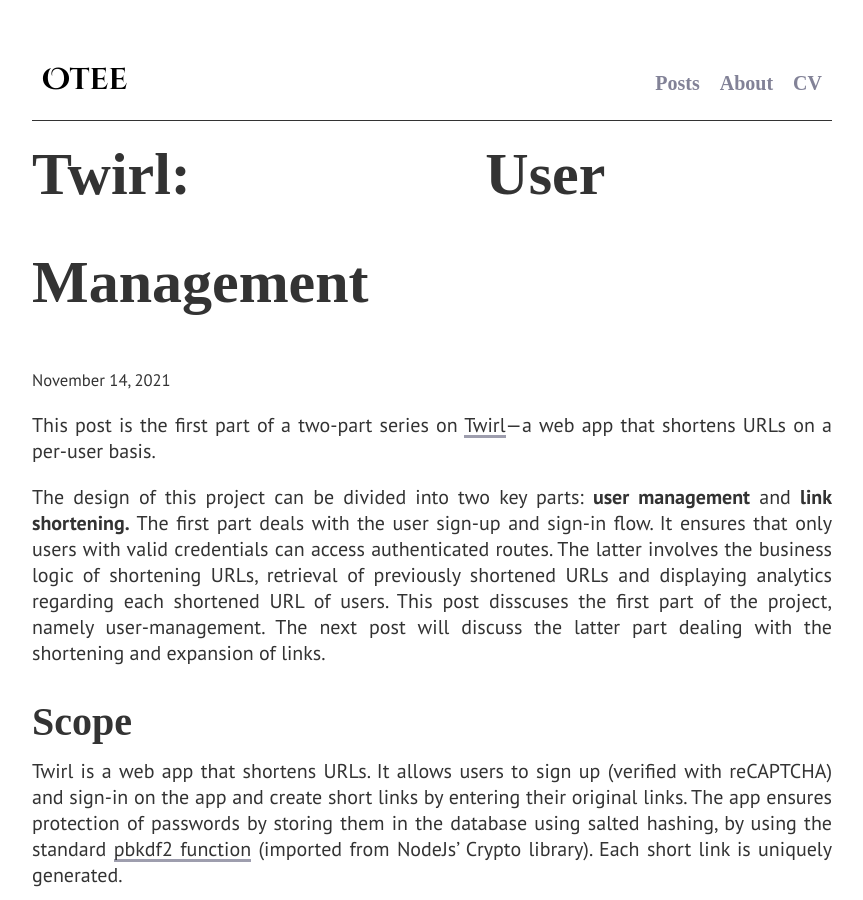
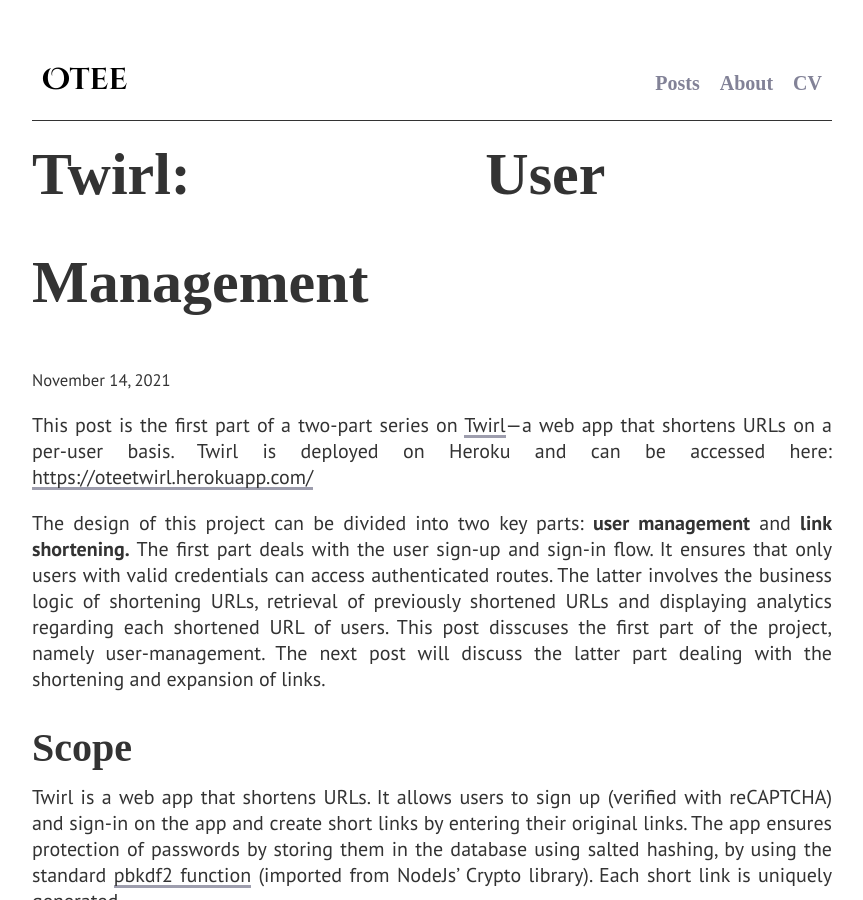
Before and after one commit to oitee/oitee.github.io, a Jekyll site: the page built from _posts/2021-11-14-twirl-user-management.md, in a window 1280 px wide and 900 px high. Shown: the whole window, without its empty margins (208-1071 px from the left). Built offline with Jekyll 4.4.1, drawn with Linux system fonts in a browser that asks for light colours; some web fonts are replaced.

Commit message:
Minor edit

```diff
--- a/_posts/2021-11-14-twirl-user-management.md
+++ b/_posts/2021-11-14-twirl-user-management.md
@@ -5,7 +5,7 @@ tags: project
 image: /assets/images/twirl_user_routes.png
 ---
 
-This post is the first part of a two-part series on [Twirl](https://oteetwirl.herokuapp.com/)—a web app that shortens URLs on a per-user basis.
+This post is the first part of a two-part series on [Twirl](https://oteetwirl.herokuapp.com/)—a web app that shortens URLs on a per-user basis. Twirl is deployed on Heroku and can be accessed here: [https://oteetwirl.herokuapp.com/](https://oteetwirl.herokuapp.com/)
 
 The design of this project can be divided into two key parts: **user management** and **link shortening.** The first part deals with the user sign-up and sign-in flow. It ensures that only users with valid credentials can access authenticated routes. The latter involves the business logic of shortening URLs, retrieval of previously shortened URLs and displaying analytics regarding each shortened URL of users. This post disscuses the first part of the project, namely user-management. The next post will discuss the latter part dealing with the shortening and expansion of links.
 
```
